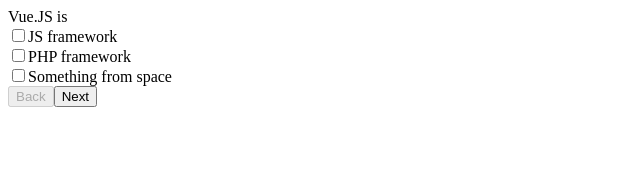
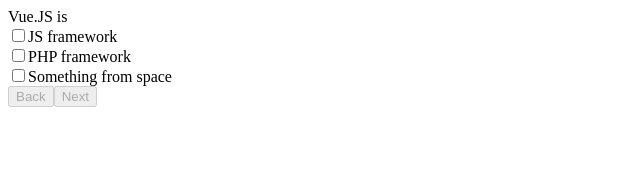
Before and after one commit to freel/vue-quiz, a Vue app: page / in a window 1280 px wide. Shown: the top 176 px of the page, without its empty margins (0-640 px from the left). Built offline with nearby package versions, Linux system fonts and the light colour scheme; the HTML template or start-up script is replaced by a standard one.

Commit message:
checking answers ver 0.1.2

```diff
--- a/package.json
+++ b/package.json
@@ -1,6 +1,6 @@
 {
   "name": "vue-quiz",
-  "version": "0.1.1",
+  "version": "0.1.2",
   "description": "Quiz component based on Vue.js",
   "author": {
     "name": "Kurliuk Pavel",
--- a/src/App.vue
+++ b/src/App.vue
@@ -9,6 +9,7 @@
       <quiz-answer
         slot="Answer"
         v-model="answered[item]"
+        @right="right"
         :answerContainerClass="answerContainerClass"
         :answerClass="answerClass"
         :answerControlClass="answerControlClass"
@@ -65,7 +66,7 @@
             answers: [
               { text: "JS framework", right: true },
               { text: "PHP framework" },
-              { text: "Something from space" }
+              { text: "Something from space", right: true }
             ]
           },
           {
@@ -73,7 +74,7 @@
             answers: [
               { text: "No" },
               { text: "Both" },
-              { text: " Yes", right: true }
+              { text: "Yes", right: true }
             ]
           },
           {
@@ -172,7 +173,8 @@
   data() {
     return {
       item: 0,
-      answered: []
+      answered: [], // all answers
+      right_answers: [] // right or false answers
     };
   },
   computed: {
@@ -198,9 +200,15 @@
     prevousItem: function() {
       return this.item > 0 ? this.item-- : void 0;
     },
+    right: function(val) {
+      this.right_answers[this.item] = val;
+    },
     formSubmit: function() {
       // TODO: return JSON values
-      this.$emit("complete", this.answered);
+      this.$emit("complete", {
+        answers: this.answered,
+        right_answers: this.right_answers
+      });
     }
   }
 };
--- a/src/components/Answer.vue
+++ b/src/components/Answer.vue
@@ -8,7 +8,7 @@
             <input
               type="checkbox"
               v-model="checkedAnswers"
-              v-on:change="$emit('input', checkedAnswers)"
+              v-on:change="changed"
               :value="index"
               :class="answerCheckboxClass"
               :id="'checkbox_' + index">
@@ -21,7 +21,6 @@
     </div>
   </div>
 </template>
-
 
 <script>
 export default {
@@ -45,6 +44,25 @@
     question: function() {
       this.checkedAnswers = this.value != null ? this.value : [];
     }
+  },
+  computed: {
+    right: function() {
+      return this.answers
+        .map((item, i) => (item.right == true ? i : ""))
+        .filter(String);
+      // return this.answers.filter(function (item){
+      //   return item.right === true;
+      // })
+    }
+  },
+  methods: {
+    changed: function() {
+      this.$emit(
+        "right",
+        JSON.stringify(this.checkedAnswers) === JSON.stringify(this.right)
+      );
+      this.$emit("input", this.checkedAnswers);
+    }
   }
 };
 </script>
--- a/src/components/Nav.vue
+++ b/src/components/Nav.vue
@@ -9,18 +9,18 @@
       :value="prevousValue">
     <input
       type="button"
+      v-show="isNextShow"
+      :disabled="isNextDisabled"
+      @click="$emit('next')"
+      :class="[buttonClass, nextClass]"
+      :value="nextValue">
+    <input
+      type="button"
       v-show="isSubmitShow"
       :disabled="isSubmitDisabled"
       @click="$emit('submit')"
       :class="[buttonClass, submitClass]"
       :value="submitValue">
-    <input
-    type="button"
-    v-show="isNextShow"
-    :disabled="isNextDisabled"
-    @click="$emit('next')"
-    :class="[buttonClass, nextClass]"
-    :value="nextValue">
   </div>
 </template>
 
@@ -56,7 +56,7 @@
       return this.nextShow || this.completed_question;
     },
     isNextDisabled: function() {
-      return this.page >= this.pages_count - 1;
+      return this.page >= this.pages_count - 1 || !this.completed_question;
     },
     isPrevousShow: function() {
       return this.prevousShow;
--- a/src/components/Question.vue
+++ b/src/components/Question.vue
@@ -8,7 +8,6 @@
     </div>
   </keep-alive>
 </template>
-
 
 <script>
 export default {
```
Also changed, not shown: 8 other files (tests, documents, lock files or other folders). Lines whose indentation alone changed are shown as unchanged.
